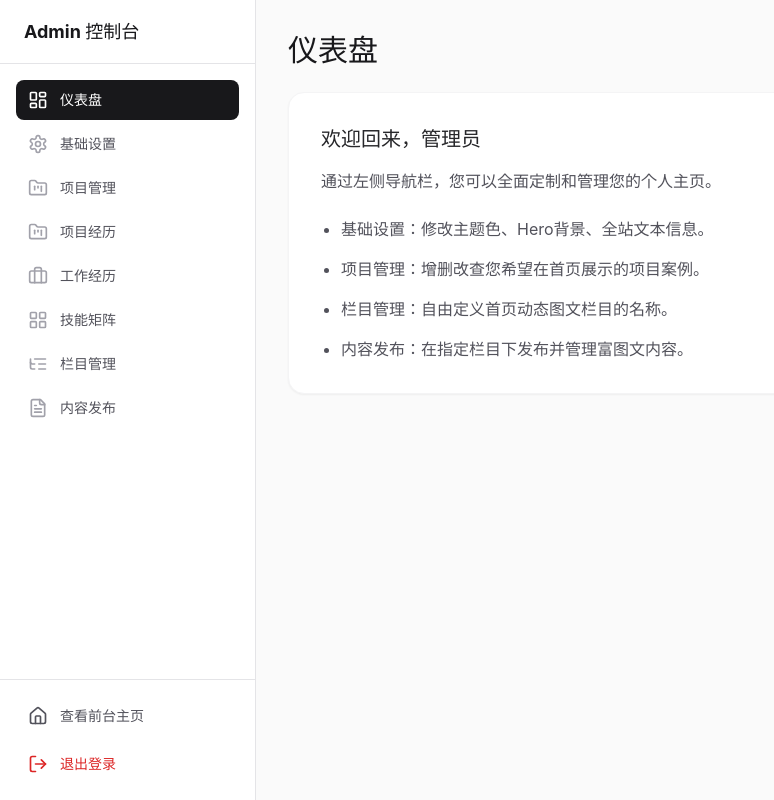
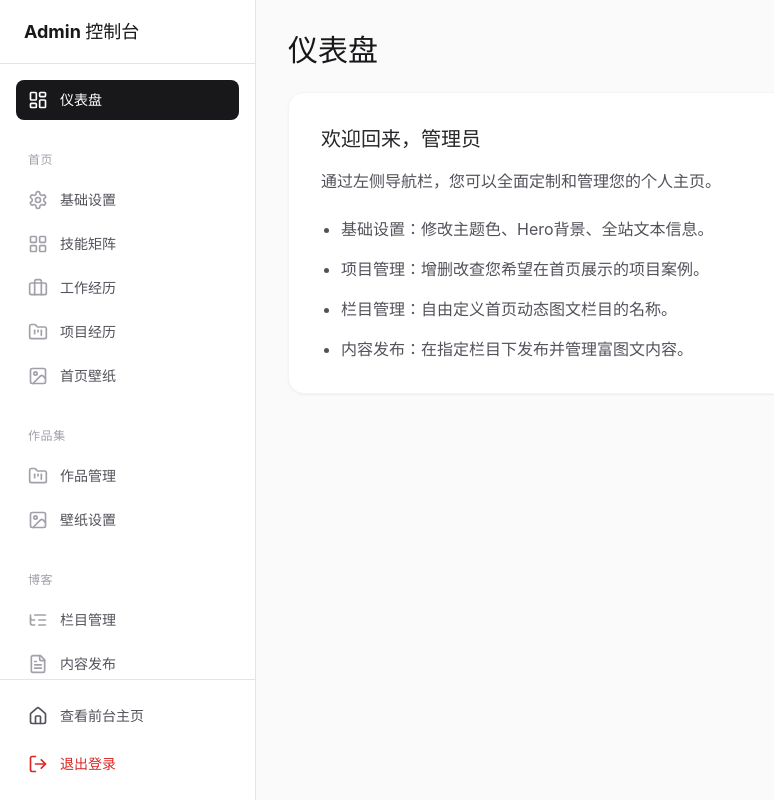
Before and after one commit to rootclouder/home, a React (Vite) app: page /admin in a window 1280 px wide. Shown: the whole page, without its empty margins (0-774 px from the left). Built offline with nearby package versions, Linux system fonts and the light colour scheme; sample sign-in values are in the browser's storage.

Commit message:
feat: reorganize admin navigation menu and tabulate wallpaper settings

```diff
--- a/src/components/AdminLayout.tsx
+++ b/src/components/AdminLayout.tsx
@@ -1,5 +1,5 @@
 import { Navigate, Outlet, Link, useLocation } from 'react-router-dom'
-import { LayoutDashboard, Settings, FolderKanban, ListTree, FileText, LogOut, Home, Briefcase, LayoutGrid } from 'lucide-react'
+import { LayoutDashboard, Settings, FolderKanban, ListTree, FileText, LogOut, Home, Briefcase, LayoutGrid, Image as ImageIcon } from 'lucide-react'
 import { useStore } from '../store'
 
 export default function AdminLayout() {
@@ -10,16 +10,47 @@ export default function AdminLayout() {
     return <Navigate to="/admin/login" />
   }
 
-  const navItems = [
+  const navGroups = [
+    {
+      title: '',
+      items: [
         { name: '仪表盘', path: '/admin', icon: LayoutDashboard },
+      ]
+    },
+    {
+      title: '首页',
+      items: [
         { name: '基础设置', path: '/admin/settings', icon: Settings },
-    { name: '项目管理', path: '/admin/projects', icon: FolderKanban },
+        { name: '技能矩阵', path: '/admin/skill-matrix', icon: LayoutGrid },
+        { name: '工作经历', path: '/admin/work-experiences', icon: Briefcase },
         { name: '项目经历', path: '/admin/project-experiences', icon: FolderKanban },
-    { name: '工作经历', path: '/admin/work-experiences', icon: Briefcase },
-    { name: '技能矩阵', path: '/admin/skill-matrix', icon: LayoutGrid },
+        { name: '首页壁纸', path: '/admin/settings?tab=home-bg', icon: ImageIcon },
+      ]
+    },
+    {
+      title: '作品集',
+      items: [
+        { name: '作品管理', path: '/admin/projects', icon: FolderKanban },
+        { name: '壁纸设置', path: '/admin/settings?tab=portfolio-bg', icon: ImageIcon },
+      ]
+    },
+    {
+      title: '博客',
+      items: [
         { name: '栏目管理', path: '/admin/categories', icon: ListTree },
         { name: '内容发布', path: '/admin/posts', icon: FileText },
+        { name: '壁纸设置', path: '/admin/settings?tab=blog-bg', icon: ImageIcon },
       ]
+    }
+  ]
+
+  const isActive = (itemPath: string) => {
+    if (itemPath === '/admin') return location.pathname === '/admin'
+    if (itemPath === '/admin/settings') {
+      return location.pathname === '/admin/settings' && (!location.search || location.search === '?tab=basic')
+    }
+    return location.pathname + location.search === itemPath
+  }
 
   return (
     <div className="flex h-screen bg-zinc-50 dark:bg-zinc-950">
@@ -27,24 +58,35 @@ export default function AdminLayout() {
         <div className="h-16 flex items-center px-6 border-b border-zinc-200 dark:border-zinc-800">
           <h1 className="text-lg font-bold text-zinc-900 dark:text-white">Admin 控制台</h1>
         </div>
-        <nav className="flex-1 p-4 space-y-1 overflow-y-auto">
-          {navItems.map((item) => {
-            const isActive = location.pathname === item.path
+        <nav className="flex-1 p-4 overflow-y-auto custom-scrollbar">
+          {navGroups.map((group, idx) => (
+            <div key={idx} className={idx > 0 ? "mt-8" : ""}>
+              {group.title && (
+                <div className="px-3 mb-3 text-xs font-bold text-zinc-400 uppercase tracking-wider">
+                  {group.title}
+                </div>
+              )}
+              <div className="space-y-1">
+                {group.items.map((item) => {
+                  const active = isActive(item.path)
                   return (
                     <Link
                       key={item.path}
                       to={item.path}
                       className={`flex items-center px-3 py-2.5 text-sm font-medium rounded-lg transition-colors ${
-                  isActive
+                        active
                           ? 'bg-zinc-900 text-white dark:bg-white dark:text-zinc-900'
                           : 'text-zinc-600 hover:bg-zinc-100 dark:text-zinc-400 dark:hover:bg-zinc-800'
                       }`}
                     >
-                <item.icon className={`w-5 h-5 mr-3 ${isActive ? '' : 'text-zinc-400'}`} />
+                      <item.icon className={`w-5 h-5 mr-3 ${active ? '' : 'text-zinc-400'}`} />
                       {item.name}
                     </Link>
                   )
                 })}
+              </div>
+            </div>
+          ))}
         </nav>
         <div className="p-4 border-t border-zinc-200 dark:border-zinc-800 space-y-2">
           <Link
@@ -57,7 +99,7 @@ export default function AdminLayout() {
           </Link>
           <button
             onClick={() => setToken(null)}
-            className="flex items-center w-full px-3 py-2.5 text-sm font-medium text-red-600 rounded-lg hover:bg-red-50 transition-colors"
+            className="flex items-center w-full px-3 py-2.5 text-sm font-medium text-red-600 rounded-lg hover:bg-red-50 dark:hover:bg-red-950/30 transition-colors"
           >
             <LogOut className="w-5 h-5 mr-3" />
             退出登录
--- a/src/pages/admin/Settings.tsx
+++ b/src/pages/admin/Settings.tsx
@@ -1,8 +1,11 @@
 import { useEffect, useState } from 'react'
+import { useSearchParams } from 'react-router-dom'
 import { useStore } from '../../store'
 
 export default function Settings() {
   const { token } = useStore()
+  const [searchParams] = useSearchParams()
+  const tab = searchParams.get('tab') || 'basic'
 
   const [settings, setSettings] = useState<any>(null)
   const [loading, setLoading] = useState(false)
@@ -117,13 +120,22 @@ export default function Settings() {
 
   if (!settings) return <div>Loading...</div>
 
+  const titles: Record<string, string> = {
+    'basic': '基础设置',
+    'home-bg': '首页壁纸设置',
+    'portfolio-bg': '作品集壁纸设置',
+    'blog-bg': '博客壁纸设置'
+  }
+
   return (
     <div className="space-y-6">
-      <h1 className="text-3xl font-bold text-zinc-900 dark:text-white">基础设置</h1>
+      <h1 className="text-3xl font-bold text-zinc-900 dark:text-white">{titles[tab] || '设置'}</h1>
       <form onSubmit={handleSave} className="bg-white dark:bg-zinc-900 shadow-sm rounded-2xl p-8 border border-zinc-100 dark:border-zinc-800 space-y-6">
         {message && <div className="text-green-600 bg-green-50 p-3 rounded-lg text-sm">{message}</div>}
 
         <div className="grid grid-cols-1 gap-y-6 gap-x-4 sm:grid-cols-2">
+          {tab === 'basic' && (
+            <>
               <div>
                 <label className="block text-sm font-medium text-zinc-700 dark:text-zinc-300">站点标题</label>
                 <input type="text" name="siteTitle" value={settings.siteTitle} onChange={handleChange} className="mt-1 block w-full rounded-2xl border-zinc-300 dark:border-zinc-700 dark:bg-zinc-800 shadow-sm focus:border-zinc-500 focus:ring-zinc-500 p-2.5 border outline-none transition-shadow" />
@@ -187,8 +199,11 @@ export default function Settings() {
                   </div>
                 </div>
               </div>
+            </>
+          )}
 
-          <div>
+          {tab === 'home-bg' && (
+            <div className="sm:col-span-2">
               <label className="block text-sm font-medium text-zinc-700 dark:text-zinc-300">Hero 壁纸上传 (图片/GIF)</label>
               <div className="mt-1 flex items-center space-x-4">
                 {settings.heroBgUrl && <img src={settings.heroBgUrl} alt="Hero BG" className="h-12 w-24 rounded-xl object-cover" />}
@@ -217,7 +232,10 @@ export default function Settings() {
                 </div>
               )}
             </div>
-          <div>
+          )}
+
+          {tab === 'portfolio-bg' && (
+            <div className="sm:col-span-2">
               <label className="block text-sm font-medium text-zinc-700 dark:text-zinc-300">作品集壁纸上传</label>
               <div className="mt-1 flex items-center space-x-4">
                 {settings.projectsBgUrl && <img src={settings.projectsBgUrl} alt="Projects BG" className="h-12 w-24 rounded-xl object-cover" />}
@@ -246,8 +264,10 @@ export default function Settings() {
                 </div>
               )}
             </div>
+          )}
 
-          <div>
+          {tab === 'blog-bg' && (
+            <div className="sm:col-span-2">
               <label className="block text-sm font-medium text-zinc-700 dark:text-zinc-300">博客壁纸上传</label>
               <div className="mt-1 flex items-center space-x-4">
                 {settings.blogBgUrl && <img src={settings.blogBgUrl} alt="Blog BG" className="h-12 w-24 rounded-xl object-cover" />}
@@ -276,6 +296,7 @@ export default function Settings() {
                 </div>
               )}
             </div>
+          )}
         </div>
 
         <div className="pt-4 border-t border-zinc-200 dark:border-zinc-800 flex justify-end">
```
Lines whose indentation alone changed are shown as unchanged.
